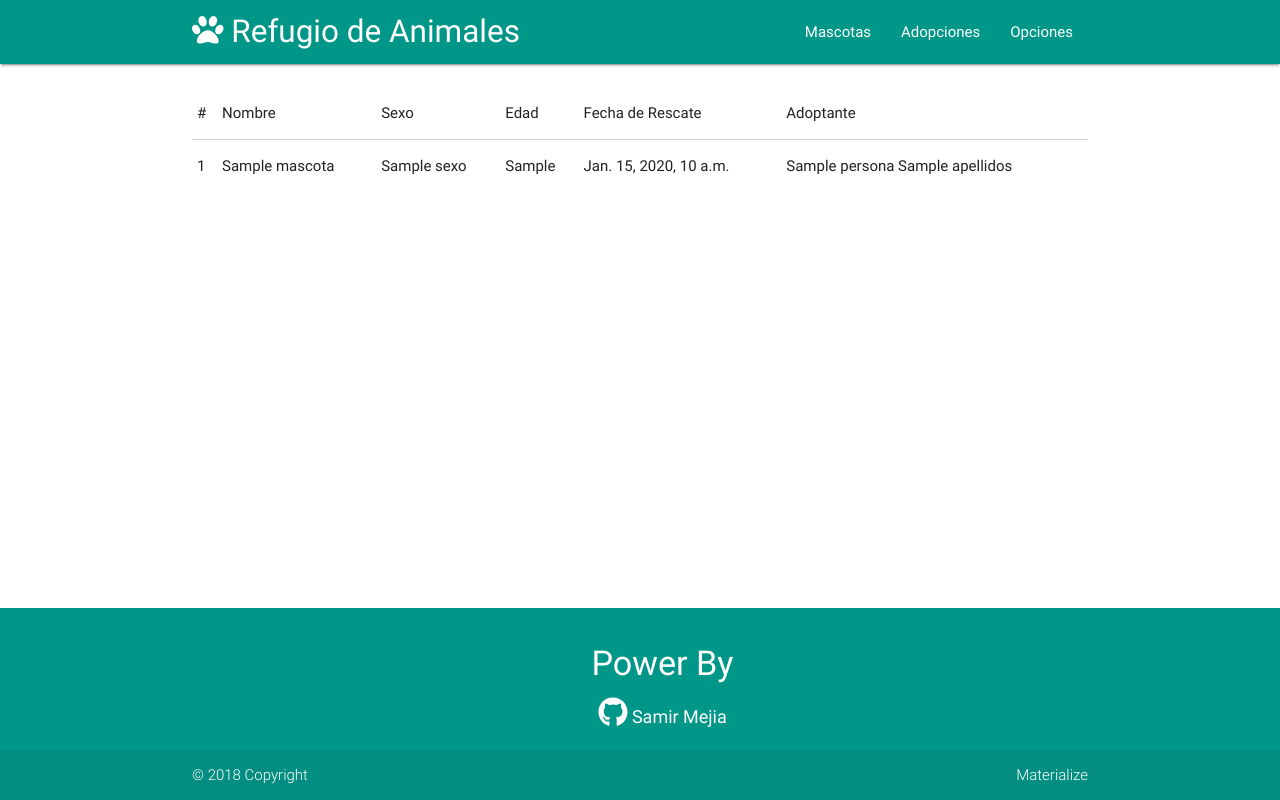
After one commit to samir04m/RefugioAnimales-Django, a Django app: template templates/mascota/mascota_list.html in a window 1280 px wide. The commit adds this page. Run offline with Django 3.2, Linux system fonts and the light colour scheme; the template is opened without the code that fills it: most values are stand-ins (such as "Sample title", 1, 10 or a date in 2020).

Commit message:
Listar mascotas basado en funciones

```diff
--- a/apps/mascota/urls.py
+++ b/apps/mascota/urls.py
@@ -1,9 +1,11 @@
 from django.conf.urls import url
 
-from apps.mascota.views import index, mascota_view
+from apps.mascota.views import index, mascota_view, mascota_list
 
 
 urlpatterns = [
     url(r'^$', index, name='index'),
     url(r'^nuevo$', mascota_view, name='mascota_crear'),
+    url(r'^listar$', mascota_list, name='mascota_listar'),
+
 ]
--- a/apps/mascota/views.py
+++ b/apps/mascota/views.py
@@ -8,6 +8,7 @@ from django.shortcuts import render, redirect
 from django.http import HttpResponse
 
 from apps.mascota.forms import MascotaForm
+from apps.mascota.models import Mascota
 
 def index(request):
 	return render(request, 'mascota/index.html')
@@ -22,3 +23,8 @@ def mascota_view(request):
 		form = MascotaForm()
 
 	return render(request, 'mascota/mascota_form.html', {'form':form})
+
+def mascota_list(request):
+	mascotas = Mascota.objects.all()
+	contexto = {"mascotas": mascotas}
+	return render(request, 'mascota/mascota_list.html', contexto)
--- a/templates/mascota/mascota_form.html
+++ b/templates/mascota/mascota_form.html
@@ -1,4 +1,6 @@
 {% extends 'base/base.html' %}
+
+{% block title %} Crear una Mascota {% endblock %}
 
 {% block content %}
 	<div class="container">
--- /dev/null
+++ b/templates/mascota/mascota_list.html
@@ -0,0 +1,40 @@
+{% extends 'base/base.html' %}
+
+{% block title %} Listado de Mascotas {% endblock %}
+
+{% block content %}
+	<div class="container">
+
+		<table>
+			<thead>
+				<tr>
+					<td>#</td>
+					<td>Nombre</td>
+					<td>Sexo</td>
+					<td>Edad</td>
+					<td>Fecha de Rescate</td>
+					<td>Adoptante</td>
+				</tr>
+			</thead>
+			<tbody>
+				{% if mascotas %}
+					{% for mascota in mascotas %}
+						<tr>
+							<td>{{ mascota.id }}</td>
+							<td>{{ mascota.nombre }}</td>
+							<td>{{ mascota.sexo }}</td>
+							<td>{{ mascota.edad_aproximada }}</td>
+							<td>{{ mascota.fecha_rescate }}</td>
+							<td>{{ mascota.persona.nombre }} {{ mascota.persona.apellidos }}</td>
+						</tr>
+					{% endfor %}
+				{% else %}
+					<h4>No hay registro de mascotas :(</h4>
+				{% endif %}
+
+			</tbody>
+		</table>
+
+	</div>
+
+{% endblock %}
```
